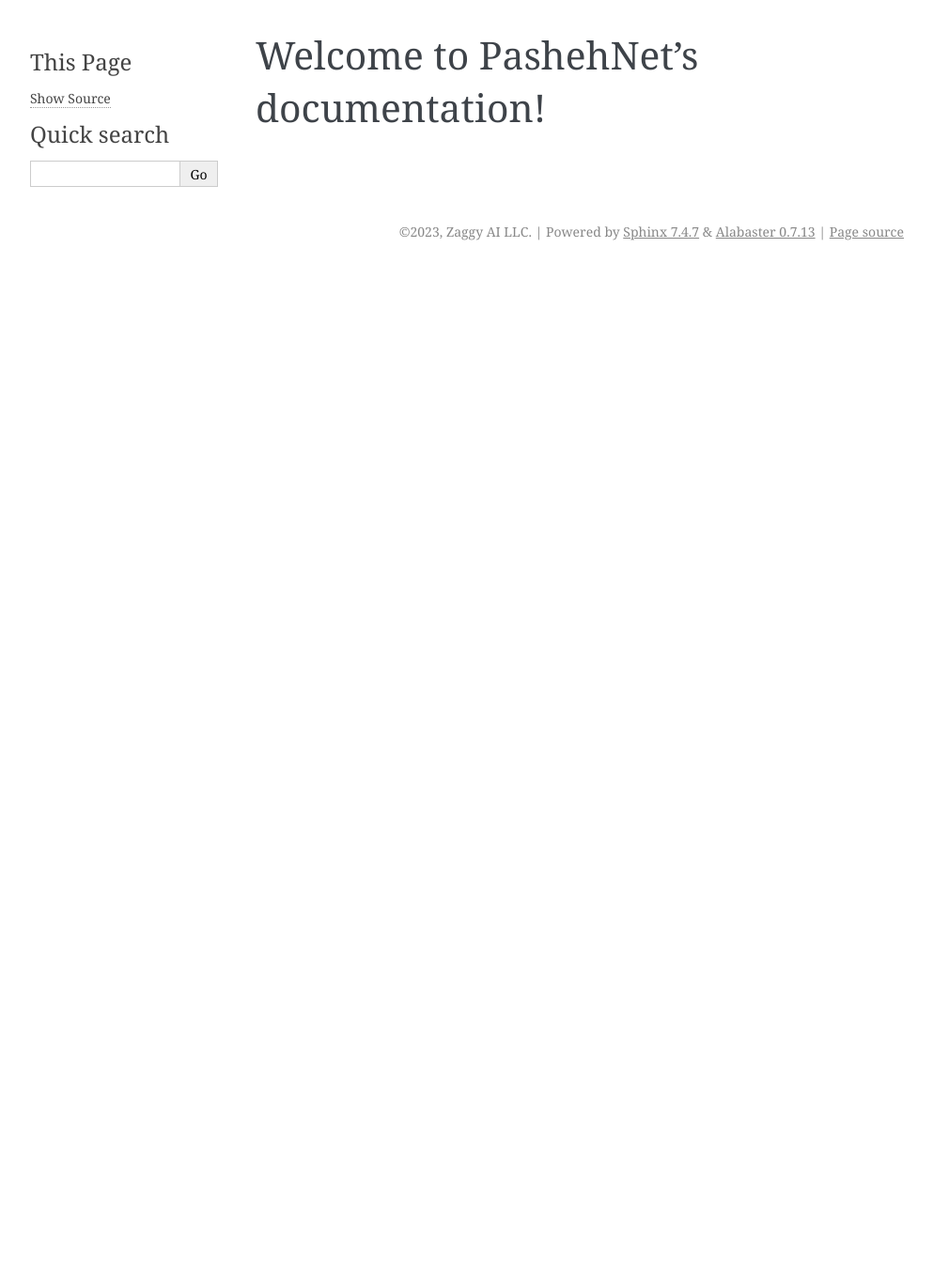
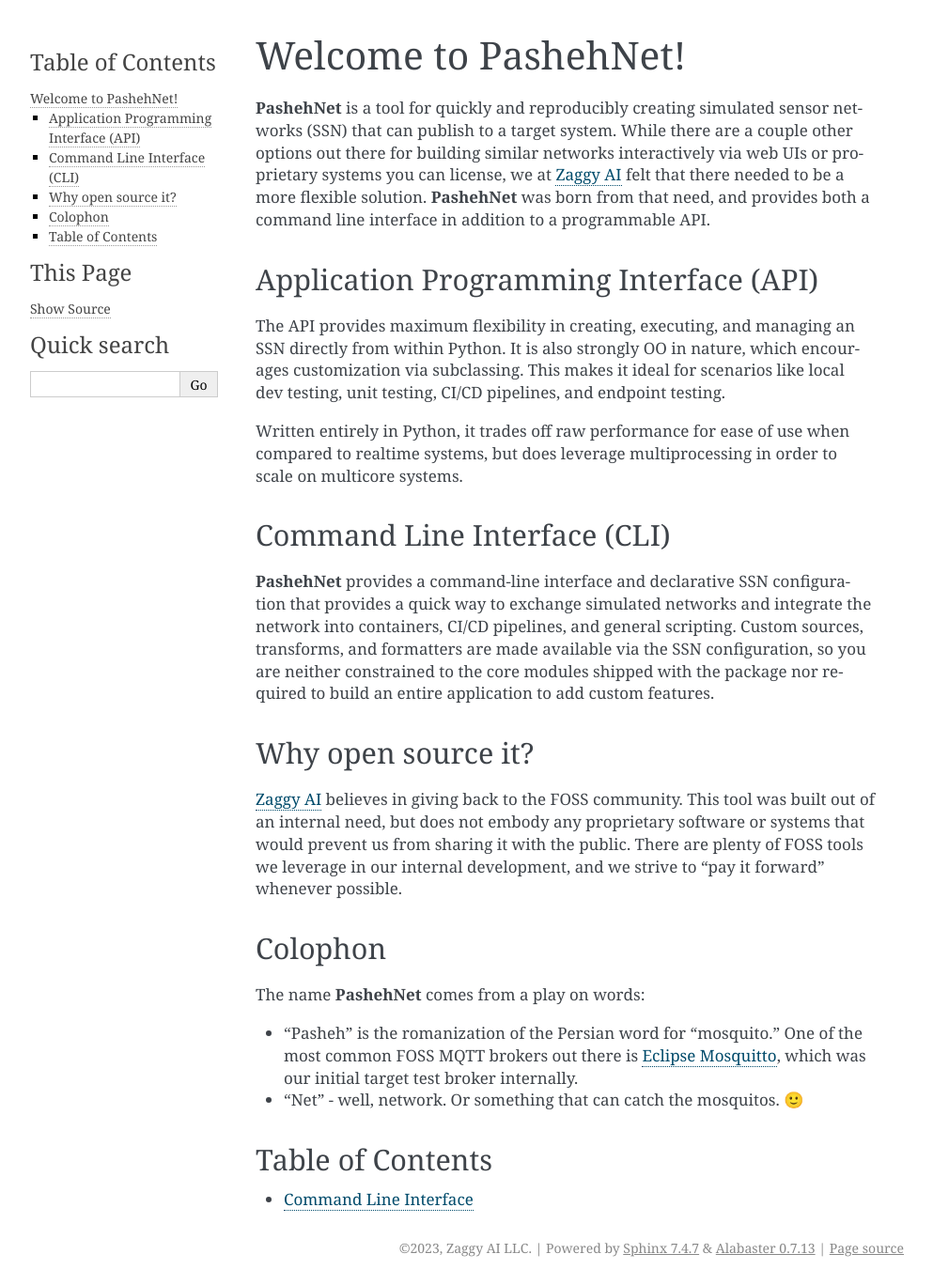
Before and after one commit to zaggyai/pashehnet, a Sphinx documentation site: the page built from docs/index.md, in a window 1280 px wide. Shown: the whole page at 94% size, without its empty margins (148-1141 px from the left). Built offline with Sphinx 7.4.7, drawn with Linux system fonts in a browser that asks for light colours; pages that are not in the unit, such as notebooks, are missing from menus; before the commit the page ends 900 px from its top, so only the background shows below that.

Commit message:
Added CLI docs, index intro

````diff
--- /dev/null
+++ b/docs/cli.md
@@ -0,0 +1,201 @@
+# Command Line Interface
+
+**PashehNet** provides a command line interface (CLI) that can be leveraged to launch a simulated sensor network (SSN)
+from a YAML config file, with no application coding required.
+
+## Using the CLI
+
+```bash
+NAME
+    pashehnet - Provides a wrapper to create the network and kick off the simulation from a command line interface
+
+SYNOPSIS
+    pashehnet - COMMAND | VALUE
+
+DESCRIPTION
+    Provides a wrapper to create the network and kick off the simulation from a command line interface
+
+COMMANDS
+    COMMAND is one of the following:
+
+     check
+       Load and validate network configuration, without creating or running it
+
+     run
+       Create and run the network simulation
+
+VALUES
+    VALUE is one of the following:
+
+     CURRENT_CONFIG_VERSION
+
+     DEFAULT_CONFIG_FNAME
+
+     config_file
+```
+
+The `check` command is used to validate a config file without starting the SSN.  If it succeeds, there should be no output; if it fails it will report what is incorrect.
+
+The `run` command is used to start the SSN defined in the config file; it can
+be stopped by hitting `Ctrl-C` or killing the parent process with a `SIGTERM`
+or `SIGKILL` signal.
+
+## Config file
+
+The config file is defined using [YAML](https://yaml.org/) which is a
+relatively easy to use hierachical file format.  The core components of the file are:
+
+```yaml
+version: 1
+
+target:
+  resource: <target-resource-name>
+  spec: {}
+
+sensors:
+  - topic: <topic-channel-name>
+    id: <sensor-id>
+
+    source:
+      resource: <source-resource-name>
+      spec: {}
+
+    transforms:
+      - resource: <transform-resource-name>
+        spec: {}
+
+    format:
+      resource: <format-resource-name>
+      spec: {}
+```
+
+`version` is currently set to 1.  Any other value will fail validation.
+
+`target` defines the target system to publish sensor data to.  The key
+`resource` is simply the class name of the target you
+want to use for the network; refer to the API reference for available classes. The
+`spec` element contains the target config information; the keys map
+1:1 to the class constructor parameters. If there are no constructor params or
+you're fine with the defaults, `spec` is optional. There can be only one per SSN.
+
+`sensors` is a list of sensor definitions the SSN is constructed from.  The keys
+`topic`, `id`, `source` and `format` are the only required elements.  Sampling
+speed can be set in Hz using the optional `frequency` key; default sampling is
+at 1Hz.
+
+### Sensor definitions
+
+The SSN can declare one or more sensors; just keep adding items under the `sensors` list.
+
+`source` declares a `resource` which is simply the class name of the source you
+want to use for the sensor; refer to the API reference for available classes. The
+`spec` element contains the source config information; the keys map
+1:1 to the class constructor parameters. If there are no constructor params, or
+you're fine with the defaults, `spec` is optional.  There can be only one per sensor.
+
+`transforms` is an optional configuration item that provides a list of
+transformations that will be applied to the data read from `source` in the
+order they are declared.  The key `resource` is simply the class name of the transform you
+want to use for the sensor; refer to the API reference for available classes. The
+`spec` element contains the transform config information; the keys map
+1:1 to the class constructor parameters. If there are no constructor params, or
+you're fine with the defaults, `spec` is optional.
+
+`format` declares a `resource` which is simply the class name of the formatter you
+want to use for the sensor; refer to the API reference for available classes. The
+`spec` element contains the formatter config information; the keys map
+1:1 to the class constructor parameters. If there are no constructor params, or
+you're fine with the defaults, `spec` is optional.  There can be only one per sensor.
+
+### Sample config file
+
+```{code-block} yaml
+:caption: config.yml
+
+version: 1
+target:
+  resource: MQTTTarget
+  spec:
+    hostname: $MQTT_HOST
+    port: $MQTT_PORT
+    username: $MQTT_USER
+    password: $MQTT_PWD
+    protocol: $MQTT_PROTOCOL|MQTTv311
+sensors:
+  - topic: pashehnet.testing.squarewavesource
+    id: 'squarewavesource'
+    frequency: 2
+    source:
+      resource: SquareWaveSource
+      spec:
+        frequency: 5
+        sample_rate: 500
+        duty_cycle: 0.5
+    format:
+      resource: SimpleFormat
+```
+
+See that we're using an `MQTTTarget` for this SSN, and that we are able to
+embed environment variables in place of literals if you need to.  **PashehNet**
+leverages the [EnvYAML](https://github.com/thesimj/envyaml) package so any
+feature it provides is available (e.g. note the optional default for `target.spec.protocol`).
+
+We define a single sensor with the id of `squarewavesource` and specify that it
+will be published to the `pashehnet.testing.squarewavesource` topic on the target with a frequency of 2Hz.
+
+We're using a `SimpleFormat` formatter here which simply stringifies the value, so no `spec` section required.
+
+No transform is defined, so the data should pass through cleanly from the source.
+
+## Logging
+
+Logging is configured via the `LOG_LEVEL` environment variable.  By default,
+the package output is set to `INFO`, but gives more information if `DEBUG` is set:
+
+```{code-block} bash
+:caption: Config check with LOG_LEVEL=debug
+
+$ LOG_LEVEL=debug pashehnet check --config config.yml
+2023-12-29 17:11:52,285 [DEBUG] Starting configuration check
+2023-12-29 17:11:52,285 [DEBUG] Loading configuration file: config.yml
+2023-12-29 17:11:52,293 [DEBUG] version: 1
+2023-12-29 17:11:52,293 [DEBUG] target: MQTTTarget
+2023-12-29 17:11:52,293 [DEBUG] sensors: [{'topic': 'pashehnet.testing.squarewavesource', 'id': 'squarewavesource', 'frequency': 2, 'source': {'resource': 'SquareWaveSource', 'spec': {'frequency': 5, 'sample_rate': 500, 'duty_cycle': 0.5}}, 'format': {'resource': 'SimpleFormat'}}]
+```
+
+```{code-block} bash
+:caption: Running SSN LOG_LEVEL=info
+
+$ LOG_LEVEL=info pashehnet run --config config.yml
+2023-12-29 17:16:51,414 [INFO] Creating target from spec
+2023-12-29 17:16:51,414 [INFO] Creating sensor network
+2023-12-29 17:16:51,414 [INFO] Adding sensors...
+2023-12-29 17:16:51,414 [INFO] Network populated, starting up...
+2023-12-29 17:16:51,426 [INFO] Network running
+```
+
+```{code-block} bash
+:caption: Running SSN LOG_LEVEL=debug
+
+$ LOG_LEVEL=debug pashehnet run --config config.yml
+2023-12-29 17:17:49,735 [DEBUG] Starting runner
+2023-12-29 17:17:49,735 [DEBUG] Loading configuration file: config.yml
+2023-12-29 17:17:49,742 [INFO] Creating target from spec
+2023-12-29 17:17:49,743 [INFO] Creating sensor network
+2023-12-29 17:17:49,743 [INFO] Adding sensors...
+2023-12-29 17:17:49,743 [DEBUG] Adding sensor id: squarewavesource // topic: pashehnet.testing.squarewavesource
+2023-12-29 17:17:49,743 [INFO] Network populated, starting up...
+2023-12-29 17:17:49,743 [DEBUG] SensorProcess starting: pashehnet.testing.squarewavesource // <pashehnet.sensors.sensor.Sensor object at 0x1401b3200>
+2023-12-29 17:17:49,755 [DEBUG] Started 1 sensor processes.
+2023-12-29 17:17:49,757 [INFO] Network running
+2023-12-29 17:17:51,595 [DEBUG] Sensor squarewavesource sending payload 1.0 to pashehnet.testing.squarewavesource
+2023-12-29 17:17:52,386 [DEBUG] Sensor squarewavesource sending payload 1.0 to pashehnet.testing.squarewavesource
+2023-12-29 17:17:52,887 [DEBUG] Sensor squarewavesource sending payload 1.0 to pashehnet.testing.squarewavesource
+2023-12-29 17:17:53,392 [DEBUG] Sensor squarewavesource sending payload 1.0 to pashehnet.testing.squarewavesource
+
+# <Hitting Ctrl-C>
+
+2023-12-29 17:17:53,609 [DEBUG] SensorProcess terminating: pashehnet.testing.squarewavesource // <pashehnet.sensors.sensor.Sensor object at 0x1401b3200>
+2023-12-29 17:17:53,609 [DEBUG] SensorProcess joining: pashehnet.testing.squarewavesource // <pashehnet.sensors.sensor.Sensor object at 0x1401b3200>
+2023-12-29 17:17:53,621 [DEBUG] Terminated 1 sensor processes.
+```
--- a/docs/index.md
+++ b/docs/index.md
@@ -1,7 +1,52 @@
-# Welcome to PashehNet's documentation!
+# Welcome to PashehNet!
+
+**PashehNet** is a tool for quickly and reproducibly creating simulated sensor
+networks (SSN) that can publish to a target system.  While there are a couple
+other options out there for building similar networks interactively via web
+UIs or proprietary systems you can license, we at [Zaggy AI](https://zaggy.ai/)
+felt that there needed to be a more flexible solution.  **PashehNet** was born
+from that need, and provides both a command line interface in addition to a
+programmable API.
+
+## Application Programming Interface (API)
+
+The API provides maximum flexibility in creating, executing, and managing an
+SSN directly from within Python.  It is also strongly OO in nature, which
+encourages customization via subclassing.  This makes it ideal for scenarios
+like local dev testing, unit testing, CI/CD pipelines, and endpoint testing.
+
+Written entirely in Python, it trades off raw performance for ease of use when
+compared to realtime systems,  but does leverage multiprocessing in order to
+scale on multicore systems.
+
+## Command Line Interface (CLI)
+
+**PashehNet** provides a command-line interface and declarative SSN
+configuration that provides a quick way to exchange simulated networks and
+integrate the network into containers, CI/CD pipelines, and general scripting.
+Custom sources, transforms, and formatters are made available via the SSN
+configuration, so you are neither constrained to the core modules shipped with
+the package nor required to build an entire application to add custom features.
+
+## Why open source it?
+
+[Zaggy AI](https://zaggy.ai/) believes in giving back to the FOSS community.
+This tool was built out of an internal need, but does not embody any proprietary
+software or systems that would prevent us from sharing it with the public.  There are plenty of FOSS tools we leverage in our internal development, and we
+strive to "pay it forward" whenever possible.
+
+## Colophon
+
+The name **PashehNet** comes from a play on words:
+
+- "Pasheh" is the romanization of the Persian word for "mosquito."  One of the most common FOSS MQTT brokers out there is [Eclipse Mosquitto](https://mosquitto.org/), which was our initial target test broker internally.
+- "Net" - well, network.  Or something that can catch the mosquitos. 🙂
+
+## Table of Contents
 
 ```{toctree}
-:maxdepth: 4
+:maxdepth: 1
 
+cli
 apidocs/index
 ```
````
